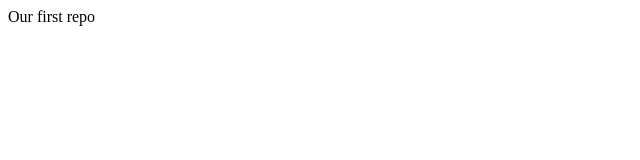
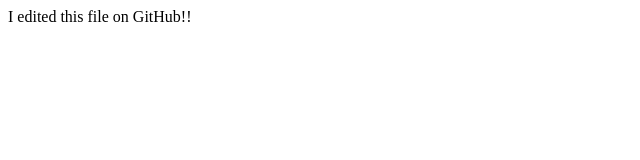
Before and after one commit to ginosy/git-course-repo, a website: page index.html in a window 1280 px wide. Shown: the whole page, without its empty margins (0-640 px from the left). Drawn offline with Linux system fonts and the light colour scheme.

Commit message:
Edited on GitHub

```diff
--- a/index.html
+++ b/index.html
@@ -1,7 +1,7 @@
 <!DOCTYPE html>
 <html>
     <body>
-        Our first repo
+        I edited this file on GitHub!!
     </body>
 
 </html>
```
